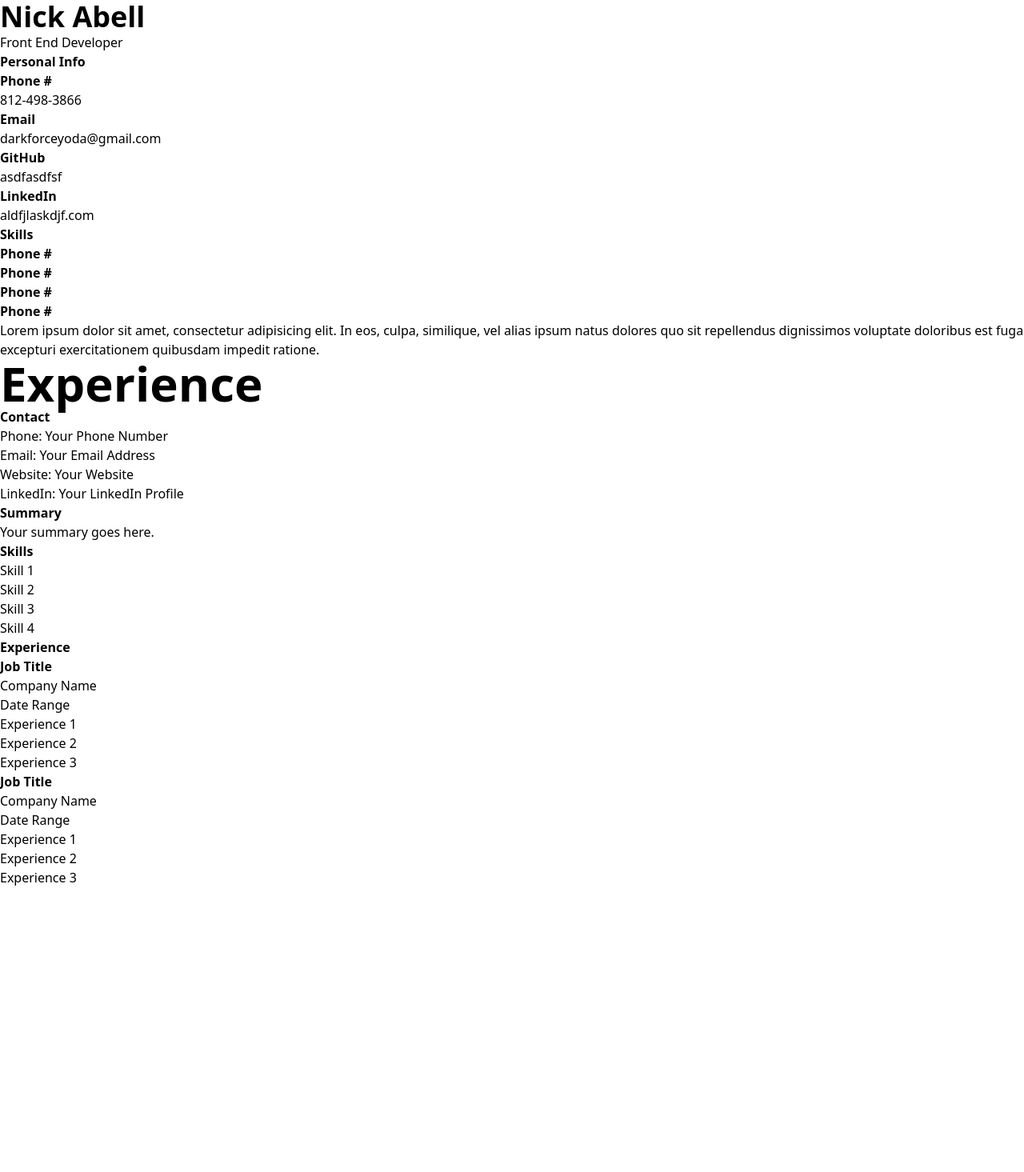
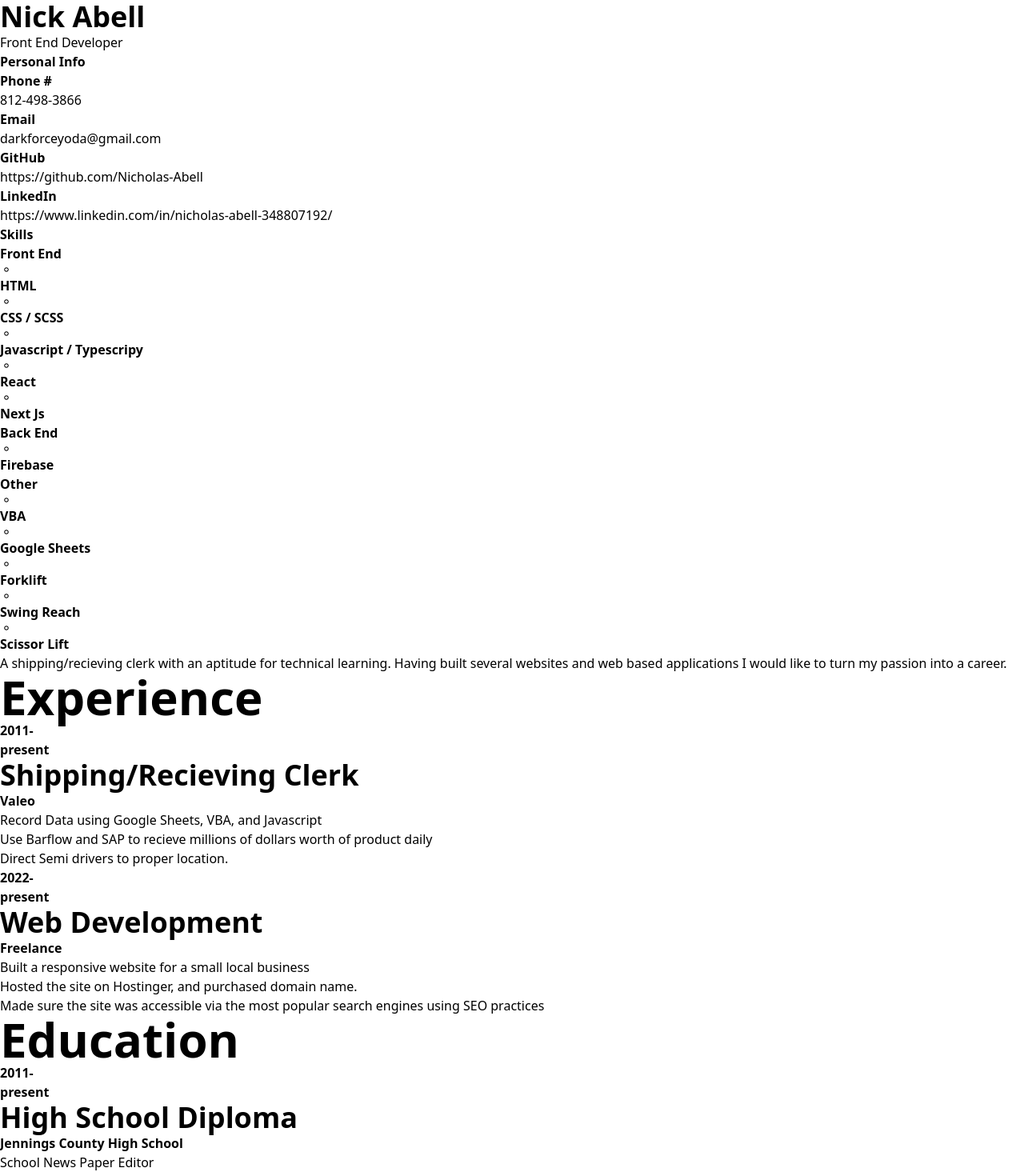
Before and after one commit to Nicholas-Abell/portfolio, a Next.js app: page /resume in a window 1280 px wide. Shown: the part 465-1930 px from the top of the page at 80% size. Before the commit the page ends 1574 px from the top, so only its background shows below. Built offline with nearby package versions, Linux system fonts and the light colour scheme.

Commit message:
sidebar, experience, education, skills

```diff
--- a/app/resume/page.jsx
+++ b/app/resume/page.jsx
@@ -1,15 +1,16 @@
 'use client'
 import React from 'react';
+import { RxDot } from 'react-icons/rx';
 
 export default function Resume() {
     return (
-        <div className="bg-gray-100 text-gray-900 pt-20 flex">
-            <div className='w-[30vh] bg-blue-500 text-white py-4'>
+        <div className="bg-gray-100 text-gray-900 pt-20 flex print-ready">
+            <div className='w-[30vh] bg-blue-500 dark:bg-red-700 text-white py-4'>
                 <div className='p-2'>
                     <h2>Nick Abell</h2>
                     <p>Front End Developer</p>
                 </div>
-                <div className='bg-blue-800 p-2 my-2 w-full'>
+                <div className='bg-blue-800 dark:bg-red-900 p-2 w-full'>
                     <h3 className='font-extrabold uppercase'>Personal Info</h3>
                 </div>
                 <div className='p-2 flex flex-col'>
@@ -24,79 +25,119 @@ export default function Resume() {
                         </li>
                         <li>
                             <h3 className='py-2 underline'>GitHub</h3>
-                            <p className='text-gray-100'>asdfasdfsf</p>
+                            <a href='https://github.com/Nicholas-Abell' className='text-gray-100 text-sm'>https://github.com/Nicholas-Abell</a>
                         </li>
                         <li>
                             <h3 className='py-2 underline'>LinkedIn</h3>
-                            <p className='text-gray-100'>aldfjlaskdjf.com</p>
+                            <a className='text-gray-100 text-sm'>https://www.linkedin.com/in/nicholas-abell-348807192/</a>
                         </li>
                     </ul>
                 </div>
-                <div className='bg-blue-800 p-2 my-2 w-full'>
+                <div className='dark:bg-red-900g p-2 my-2 w-full'>
                     <h3 className='font-extrabold'>Skills</h3>
                 </div>
-                <div className='px-2 flex flex-col gap-2'>
-                    <h3>Phone #</h3>
-                    <h3>Phone #</h3>
-                    <h3>Phone #</h3>
-                    <h3>Phone #</h3>
+                <div className='py-2'>
+                    <h3 className='p-2 font-bold underline underline-offset-4'>Front End</h3>
+                    <div className='px-4 flex flex-col gap-2 text-gray-100'>
+                        <h3 className='flex items-center'><RxDot />HTML</h3>
+                        <h3 className='flex items-center'><RxDot />CSS / SCSS</h3>
+                        <h3 className='flex items-center'><RxDot />Javascript / Typescripy</h3>
+                        <h3 className='flex items-center'><RxDot />React</h3>
+                        <h3 className='flex items-center'><RxDot />Next Js</h3>
+                    </div>
+                </div>
+                <div className='py-2'>
+                    <h3 className='p-2 font-bold underline underline-offset-4'>Back End</h3>
+                    <div className='px-4 flex flex-col gap-2 text-gray-100'>
+                        <h3 className='flex items-center'><RxDot />Firebase</h3>
+                    </div>
+                </div>
+                <div className='py-2'>
+                    <h3 className='p-2 font-bold underline underline-offset-4'>Other</h3>
+                    <div className='px-4 flex flex-col gap-2 text-gray-100'>
+                        <h3 className='flex items-center'><RxDot />VBA</h3>
+                        <h3 className='flex items-center'><RxDot />Google Sheets</h3>
+                        <h3 className='flex items-center'><RxDot />Forklift</h3>
+                        <h3 className='flex items-center'><RxDot />Swing Reach</h3>
+                        <h3 className='flex items-center'><RxDot />Scissor Lift</h3>
+                    </div>
                 </div>
             </div>
             <div className="flex flex-col w-full">
-                <div className='px-8 py-2'>
+                <div className='px-8 pt-4'>
                     <p>
-                        Lorem ipsum dolor sit amet, consectetur adipisicing elit. In eos, culpa, similique, vel alias ipsum natus dolores quo sit repellendus dignissimos voluptate doloribus est fuga excepturi exercitationem quibusdam impedit ratione.
+                        A shipping/recieving clerk with an aptitude for technical learning. Having built several websites and web based applications I would like to turn my passion into a career.
                     </p>
                 </div>
-                <div className='w-full mt-4 border-t-2 border-b-2 border-gray-300'>
+                <div className='w-full mt-4 border-t-2 border-b-2 my-8 border-gray-300'>
                     <h1 className="text-3xl font-bold py-2 px-8">Experience</h1>
                 </div>
-                <div className='pl-8'>
-                    <div className="mt-8 grid grid-cols-1 md:grid-cols-2 gap-8">
+                <div className='pl-8 pb-8'>
+                    <div className="w-full">
+                        <div className='flex gap-32'>
+                            <h3 className="text-xl font-semibold mb-4">2011-<br />present</h3>
+                            <div className='flex flex-col gap-8'>
                                 <div>
-                            <h3 className="text-xl font-semibold mb-4">Contact</h3>
-                            <ul>
-                                <li className="mb-2"><span className="font-semibold">Phone:</span> Your Phone Number</li>
-                                <li className="mb-2"><span className="font-semibold">Email:</span> Your Email Address</li>
-                                <li className="mb-2"><span className="font-semibold">Website:</span> Your Website</li>
-                                <li className="mb-2"><span className="font-semibold">LinkedIn:</span> Your LinkedIn Profile</li>
+                                    <h2>Shipping/Recieving Clerk</h2>
+                                    <h3 className='text-red-700 text-2xl'>Valeo</h3>
+                                </div>
+                                <ul className='flex flex-col gap-4'>
+                                    <li>
+                                        <p>Record Data using Google Sheets, VBA, and Javascript</p>
+                                    </li>
+                                    <li>
+                                        <p>Use Barflow and SAP to recieve millions of dollars worth of product daily</p>
+                                    </li>
+                                    <li>
+                                        <p>Direct Semi drivers to proper location.</p>
+                                    </li>
                                 </ul>
                             </div>
-                        <div>
-                            <h3 className="text-xl font-semibold mb-4">Summary</h3>
-                            <p>Your summary goes here.</p>
                         </div>
                     </div>
-                    <div className="mt-8">
-                        <h3 className="text-xl font-semibold mb-4">Skills</h3>
-                        <ul className="flex flex-wrap">
-                            <li className="bg-gray-300 text-gray-700 font-semibold py-2 px-4 rounded-full mr-2 mb-2">Skill 1</li>
-                            <li className="bg-gray-300 text-gray-700 font-semibold py-2 px-4 rounded-full mr-2 mb-2">Skill 2</li>
-                            <li className="bg-gray-300 text-gray-700 font-semibold py-2 px-4 rounded-full mr-2 mb-2">Skill 3</li>
-                            <li className="bg-gray-300 text-gray-700 font-semibold py-2 px-4 rounded-full mr-2 mb-2">Skill 4</li>
+                </div>
+                <div className='pl-8 pb-8'>
+                    <div className="w-full">
+                        <div className='flex gap-32'>
+                            <h3 className="text-xl font-semibold mb-4">2022-<br />present</h3>
+                            <div className='flex flex-col gap-8'>
+                                <div>
+                                    <h2>Web Development</h2>
+                                    <h3 className='text-red-700 text-2xl'>Freelance</h3>
+                                </div>
+                                <ul className='flex flex-col gap-4'>
+                                    <li>
+                                        <p>Built a responsive website for a small local business</p>
+                                    </li>
+                                    <li>
+                                        <p>Hosted the site on Hostinger, and purchased domain name.</p>
+                                    </li>
+                                    <li>
+                                        <p>Made sure the site was accessible via the most popular search engines using SEO practices</p>
+                                    </li>
                                 </ul>
                             </div>
-                    <div className="mt-8">
-                        <h3 className="text-xl font-semibold mb-4">Experience</h3>
-                        <div className="mb-4">
-                            <h4 className="text-lg font-semibold">Job Title</h4>
-                            <p className="text-md font-semibold">Company Name</p>
-                            <p className="text-md font-semibold">Date Range</p>
-                            <ul className="ml-4">
-                                <li className="mb-2">Experience 1</li>
-                                <li className="mb-2">Experience 2</li>
-                                <li className="mb-2">Experience 3</li>
+                        </div>
+                    </div>
+                </div>
+                <div className='w-full mt-4 border-t-2 border-b-2 my-8 border-gray-300'>
+                    <h1 className="text-3xl font-bold py-2 px-8">Education</h1>
+                </div>
+                <div className='pl-8 pb-8'>
+                    <div className="w-full">
+                        <div className='flex gap-32'>
+                            <h3 className="text-xl font-semibold mb-4">2011-<br />present</h3>
+                            <div className='flex flex-col gap-8'>
+                                <div>
+                                    <h2>High School Diploma</h2>
+                                    <h3 className='text-red-700 text-2xl'>Jennings County High School</h3>
+                                </div>
+                                <ul className='flex flex-col gap-4'>
+                                    <li>
+                                        <p>School News Paper Editor</p>
+                                    </li>
                                 </ul>
                             </div>
-                        <div className="mb-4">
-                            <h4 className="text-lg font-semibold">Job Title</h4>
-                            <p className="text-md font-semibold">Company Name</p>
-                            <p className="text-md font-semibold">Date Range</p>
-                            <ul className="ml-4">
-                                <li className="mb-2">Experience 1</li>
-                                <li className="mb-2">Experience 2</li>
-                                <li className="mb-2">Experience 3</li>
-                            </ul>
                         </div>
                     </div>
                 </div>
```
Lines whose indentation alone changed are shown as unchanged.
